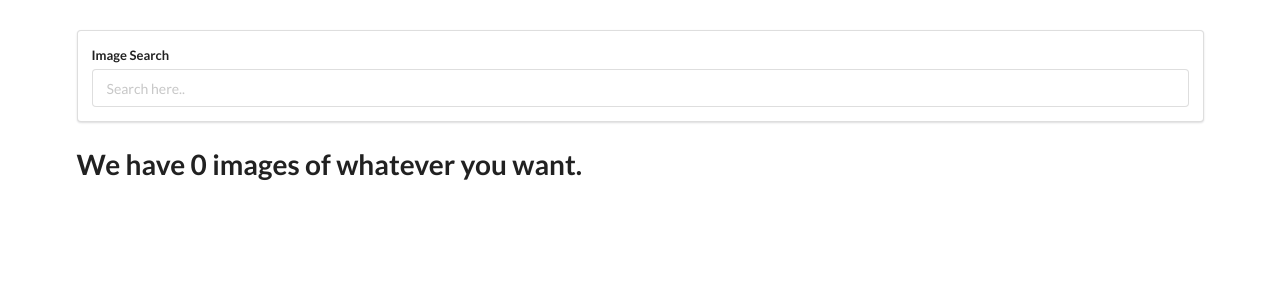
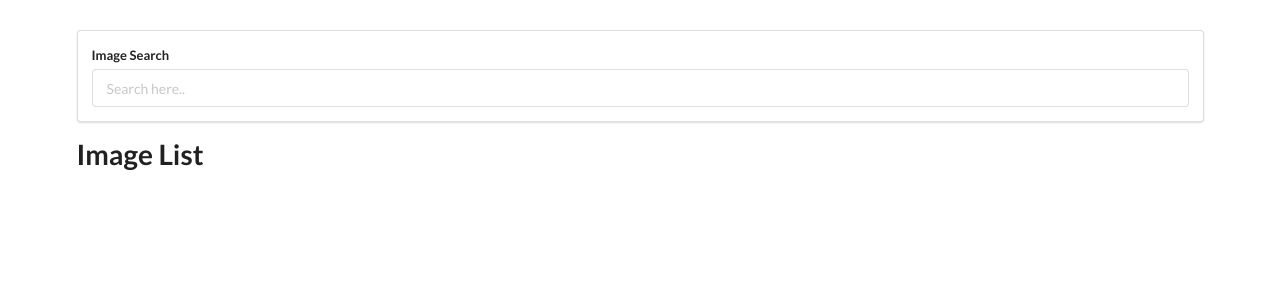
Before and after one commit to cwilso88/picsReact, a React (Create React App) app: page / in a window 1280 px wide. Shown: the top 300 px of the page. Built offline with nearby package versions, Linux system fonts and the light colour scheme.

Commit message:
Created the ImageList component and created the map function to display the images on the page

```diff
--- a/src/components/App.js
+++ b/src/components/App.js
@@ -1,6 +1,7 @@
 import React from 'react';
 import SearchBar from './SearchBar';
 import unsplash from '../api/unsplash';
+import ImageList from '../components/ImageList';
 
 //import '../css/SearchBar.css';
 
@@ -10,7 +11,7 @@ class App extends React.Component {
         images: []
     }
 
-    onSearchSubmit = async (term) => {
+    onSearchSubmit = async term => {
         const response = await unsplash.get('/search/photos', {
         params: { query: term },
         });
@@ -22,10 +23,10 @@ class App extends React.Component {
 
     render() {
         return (
-            <div className="ui container" style={{ marginTop: '30px' }}>
-                <SearchBar onSubmit={this.onSearchSubmit} />
-            <h1>We have {this.state.images.length} images of whatever you want.</h1>
-            </div>
+                <div className="ui container" style={{ marginTop: '30px' }}>
+                    <SearchBar onSubmit={this.onSearchSubmit} />
+                    <ImageList images={this.state.images} />
+                </div>
         )
     }
 }
--- /dev/null
+++ b/src/components/ImageList.js
@@ -0,0 +1,23 @@
+import React from 'react';
+
+const ImageList = props => {
+    const imageList = props.images.map((image) => {
+        return(
+            <div>
+                <img alt="cool" src={image.urls.small} />
+            </div>
+        )
+      });
+
+  return (
+    <div>
+      <h1>Image List</h1>
+
+      <div className="ui container">
+      {imageList}
+      </div>
+    </div>
+  )
+}
+
+export default ImageList;
```
